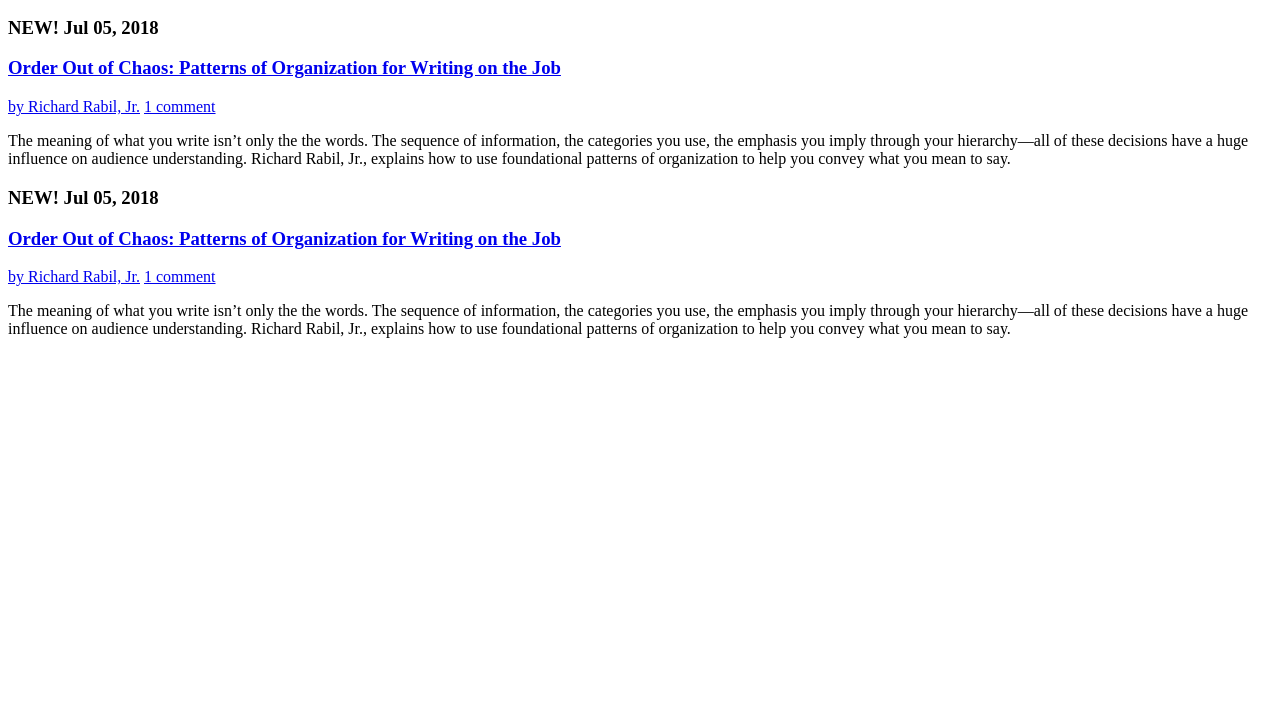
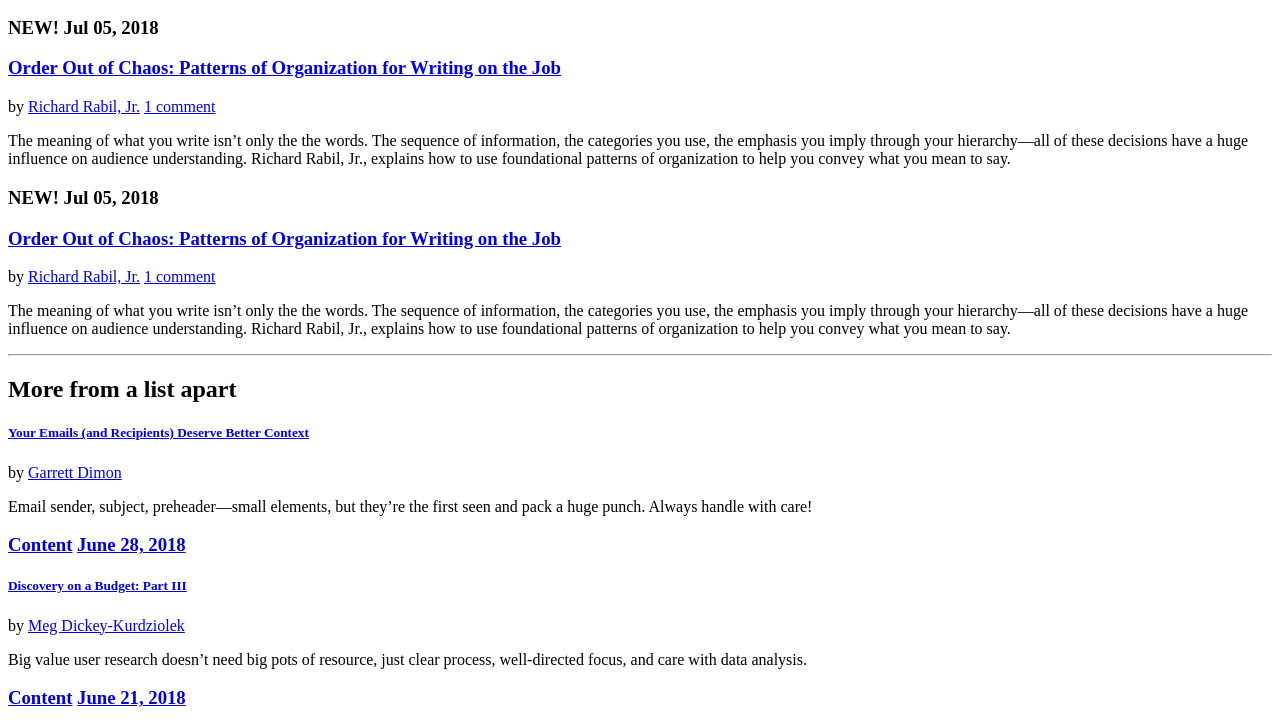
Before and after one commit to ilyana19/class-html-layout, a plain HTML site: page index.html in a window 1280 px wide. Shown: the part 164-892 px from the top of the page. Before the commit the page ends 800 px from the top, so only its background shows below. Drawn offline with Linux system fonts and the light colour scheme.

Commit message:
fixing some markup and added additional sections

```diff
--- a/index.html
+++ b/index.html
@@ -31,13 +31,13 @@
         </div>
 
         <div class="post-title-wrapper">
-          <h1><a href="article1.html">Order Out of Chaos: Patterns of Organization for Writing on the Job</h1>
+          <h1><a href="article1.html">Order Out of Chaos: Patterns of Organization for Writing on the Job</a></h1>
           <p class="author-wrapper">
             by <a href="author1.html" class="authors">Richard Rabil, Jr.</a> <a href="article1#comments.html">1 comment</a>
           </p>
+        </div>
 
-          <p class="post-snippet">The meaning of what you write isn’t only the the words. The sequence of information, the categories you use, the emphasis you imply through your hierarchy—all of these decisions have a huge influence on audience understanding. Richard Rabil, Jr., explains how to use foundational patterns of organization to help you convey what you mean to say.</p>
-        </div>
+        <p class="post-snippet">The meaning of what you write isn’t only the the words. The sequence of information, the categories you use, the emphasis you imply through your hierarchy—all of these decisions have a huge influence on audience understanding. Richard Rabil, Jr., explains how to use foundational patterns of organization to help you convey what you mean to say.</p>
       </article>
 
       <article>
@@ -46,14 +46,52 @@
         </div>
 
         <div class="post-title-wrapper">
-          <h1><a href="article1.html">Order Out of Chaos: Patterns of Organization for Writing on the Job</h1>
+          <h1><a href="article2.html">Order Out of Chaos: Patterns of Organization for Writing on the Job</a></h1>
           <p class="author-wrapper">
-            by <a href="author1.html" class="authors">Richard Rabil, Jr.</a> <a href="article1#comments.html">1 comment</a>
+            by <a href="author2.html" class="authors">Richard Rabil, Jr.</a> <a href="article1#comments.html">1 comment</a>
           </p>
+        </div>
 
-          <p class="post-snippet">The meaning of what you write isn’t only the the words. The sequence of information, the categories you use, the emphasis you imply through your hierarchy—all of these decisions have a huge influence on audience understanding. Richard Rabil, Jr., explains how to use foundational patterns of organization to help you convey what you mean to say.</p>
-        </div>
+        <p class="post-snippet">The meaning of what you write isn’t only the the words. The sequence of information, the categories you use, the emphasis you imply through your hierarchy—all of these decisions have a huge influence on audience understanding. Richard Rabil, Jr., explains how to use foundational patterns of organization to help you convey what you mean to say.</p>
       </article>
+
+      <hr />
+
+      <section class="additional-sections">
+        <h2>More from a list apart</h2>
+
+        <section class="extra-post-snippet">
+          <article>
+            <div class="post-title-wrapper">
+              <h1><a href="article3.html">Your Emails (and Recipients) Deserve Better Context</a></h1>
+              <p class="author-wrapper">
+                by <a href="author3.html" class="authors">Garrett Dimon</a>
+              </p>
+            </div>
+
+            <p class="post-snippet">Email sender, subject, preheader—small elements, but they’re the first seen and pack a huge punch. Always handle with care!</p>
+
+            <div class="date-wrapper">
+              <h3><a href="tags">Content</a> <a href="article3.html">June 28, 2018</a></h3>
+            </div>
+          </article>
+
+          <article>
+            <div class="post-title-wrapper">
+              <h1><a href="article3.html">Discovery on a Budget: Part III</a></h1>
+              <p class="author-wrapper">
+                by <a href="author4.html" class="authors">Meg Dickey-Kurdziolek</a>
+              </p>
+            </div>
+
+            <p class="post-snippet">Big value user research doesn’t need big pots of resource, just clear process, well-directed focus, and care with data analysis.</p>
+
+            <div class="date-wrapper">
+              <h3><a href="tags">Content</a> <a href="article4.html">June 21, 2018</a></h3>
+            </div>
+          </article>
+        </section>
+      </section>
     </section>
   </body>
 </html>
```
